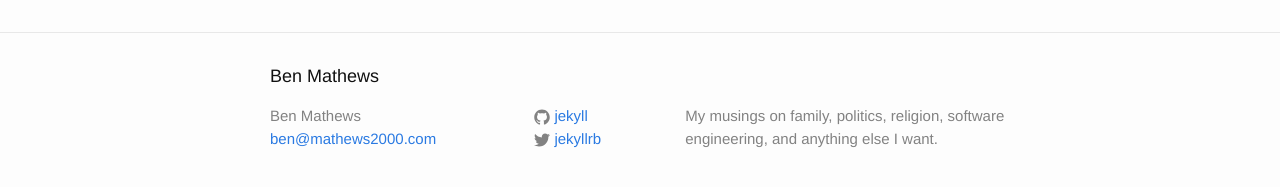
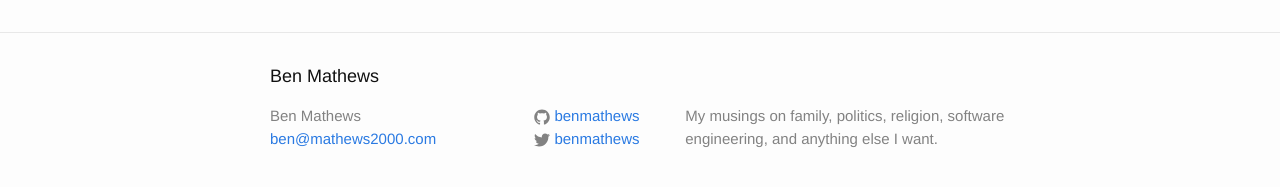
Before and after one commit to benmathews/benmathews.github.io, a Jekyll site: the page built from about.md, in a window 1280 px wide. Shown: the part 318-505 px from the top of the page. Built offline with Jekyll 4.4.1, drawn with Linux system fonts in a browser that asks for light colours.

Commit message:
add usernames

```diff
--- a/_config.yml
+++ b/_config.yml
@@ -6,8 +6,8 @@ description: > # this means to ignore newlines until "baseurl:"
   and anything else I want.
 baseurl: "" # the subpath of your site, e.g. /blog/
 url: "http://mathews2000.com"
-twitter_username: jekyllrb
-github_username:  jekyll
+twitter_username: benmathews
+github_username:  benmathews
 
 # Build settings
 markdown: kramdown
```
